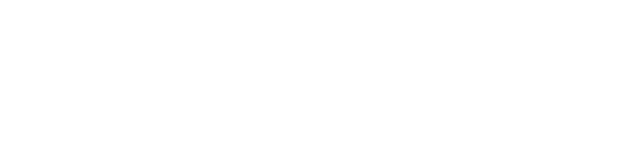
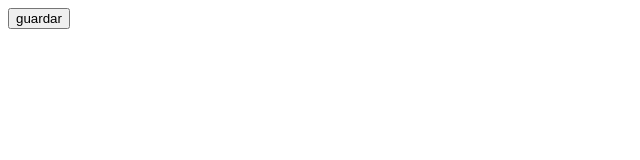
Before and after one commit to YeNieto/Repaso, a plain HTML site: page index.html in a window 1280 px wide. Shown: the whole page, without its empty margins (0-640 px from the left). Drawn offline with Linux system fonts and the light colour scheme.

Commit message:
se incero un boton

```diff
--- a/index.html
+++ b/index.html
@@ -9,5 +9,18 @@
 </head>
 <body>
 
+
+
+
+
+
+
+
+
+
+
+
+
+    <button>guardar</button>
 </body>
 </html>
```
Also changed, not shown: style.css (line endings or trailing spaces).
